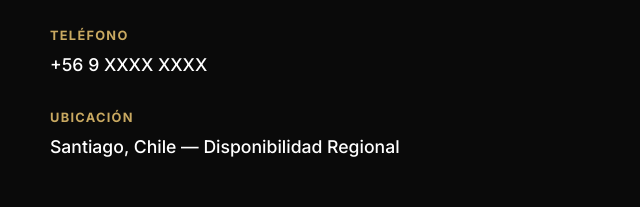
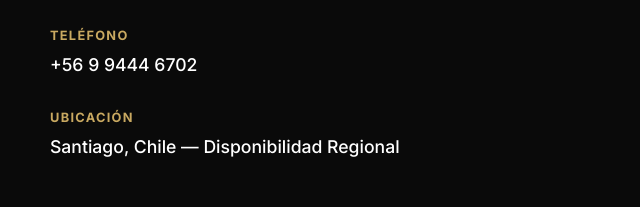
Before and after one commit to le0ruiz/johanna.caridi, a plain HTML site: page index.html in a window 1280 px wide. Shown: the part 5156-5363 px from the top of the page, 638-1278 px from the left. Drawn offline with Linux system fonts and the light colour scheme.

Commit message:
Add files via upload

```diff
--- a/index.html
+++ b/index.html
@@ -881,7 +881,7 @@
 
             <div class="contact-item">
               <h4>Teléfono</h4>
-              <p>+56 9 XXXX XXXX</p>
+              <p>+56 9 9444 6702</p>
             </div>
 
             <div class="contact-item">
```
